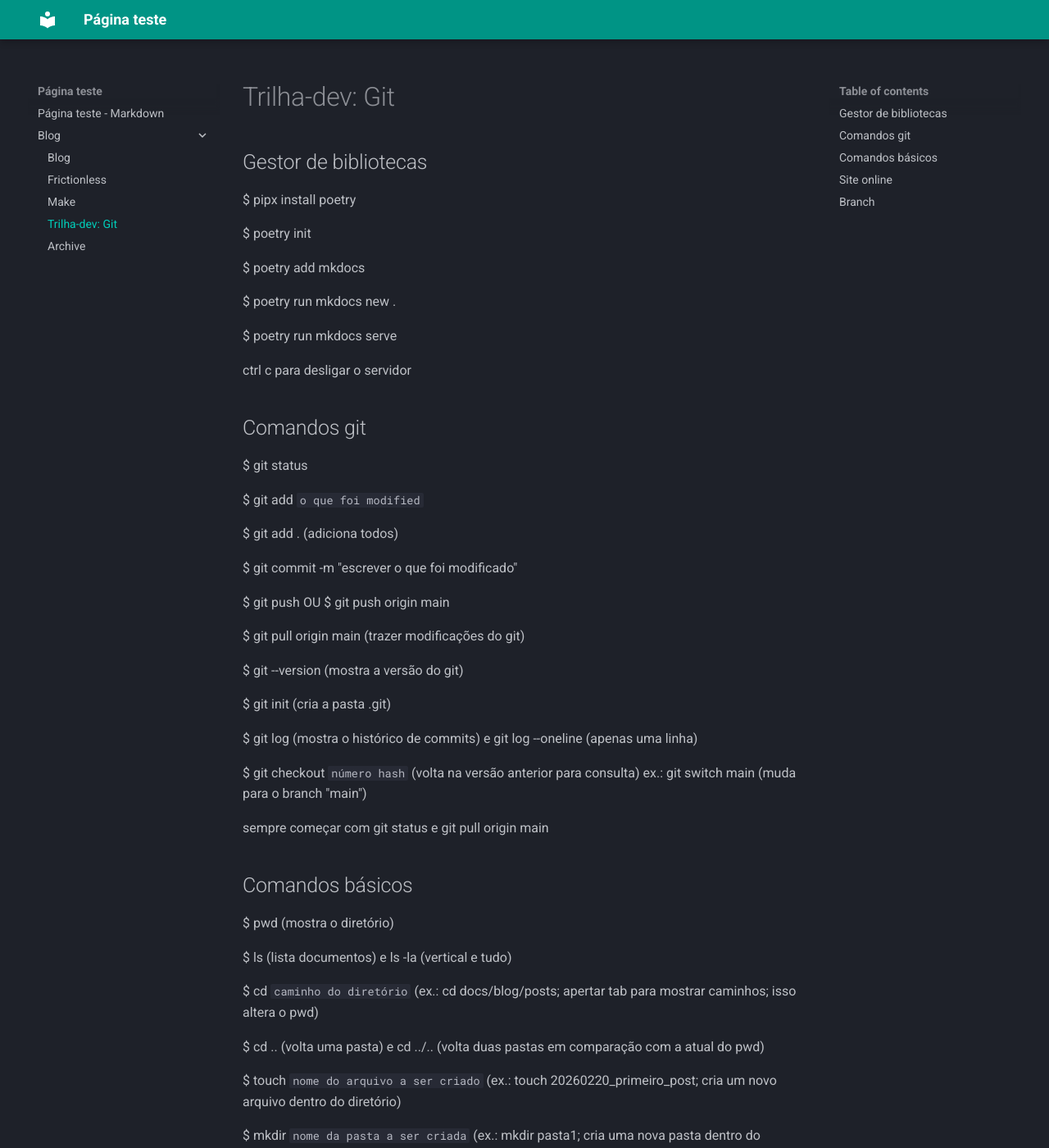
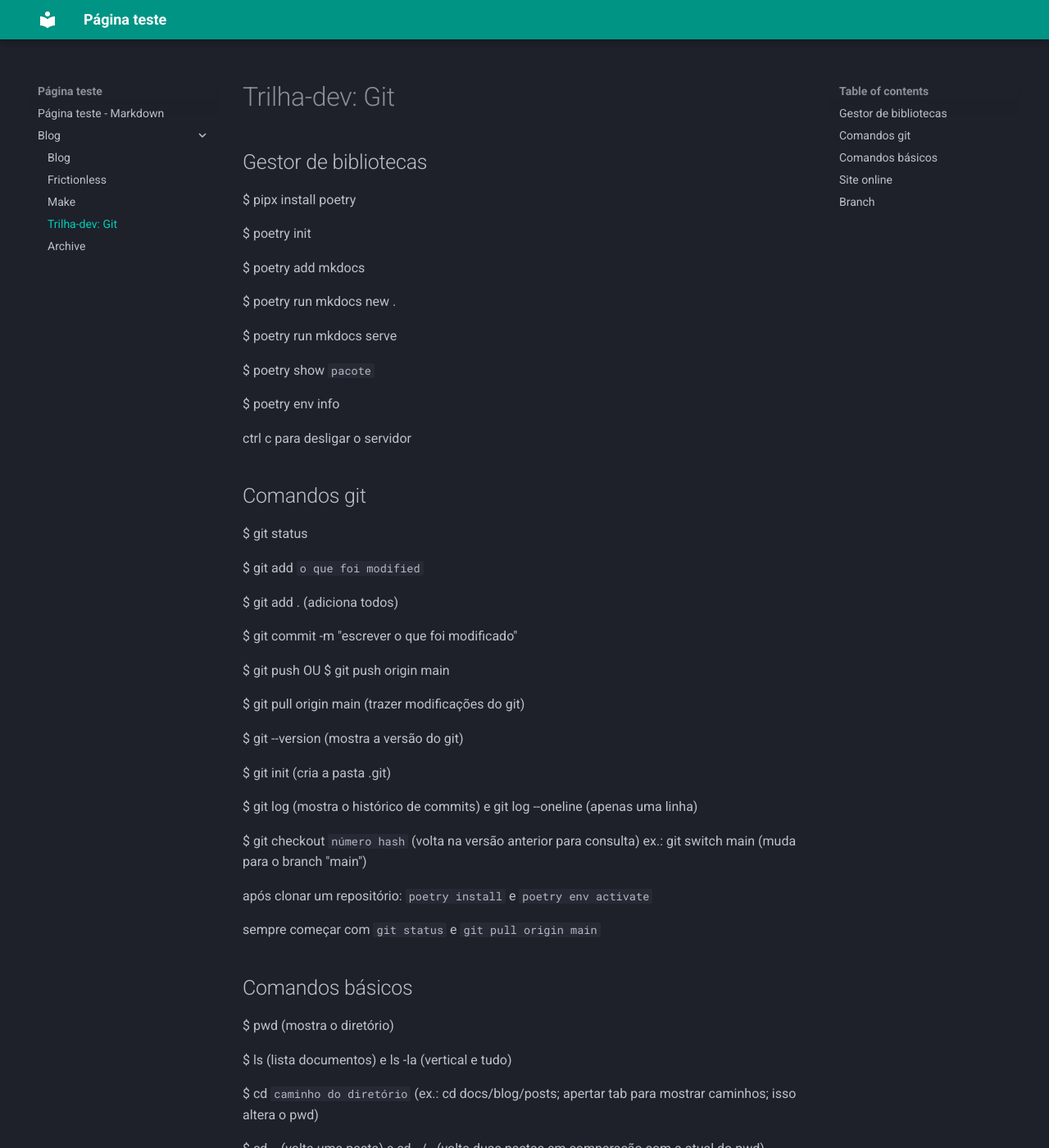
Before and after one commit to mariaefod/teste, an MkDocs documentation site: the page built from docs/blog/trilha-dev-git.md, in a window 1280 px wide and 1400 px high. Shown: the whole window at 82% size. Built offline with MkDocs 1.6.1 and Material for MkDocs 9.7.7, drawn with Linux system fonts in a browser that asks for light colours.

Commit message:
Adiciona anotações

```diff
--- a/docs/blog/trilha-dev-git.md
+++ b/docs/blog/trilha-dev-git.md
@@ -10,6 +10,10 @@
 $ poetry run mkdocs new .
 
 $ poetry run mkdocs serve
+
+$ poetry show `pacote`
+
+$ poetry env info
 
 ctrl c para desligar o servidor
 
@@ -38,7 +42,9 @@
 $ git checkout `número hash` (volta na versão anterior para consulta)
 ex.: git switch main (muda para o branch "main")
 
-sempre começar com git status e git pull origin main
+após clonar um repositório: `poetry install` e `poetry env activate`
+
+sempre começar com `git status` e `git pull origin main`
 
 ## Comandos básicos
 
```
Also changed, not shown: other parts of docs/blog/trilha-dev-git.md (+2 -0 lines).
